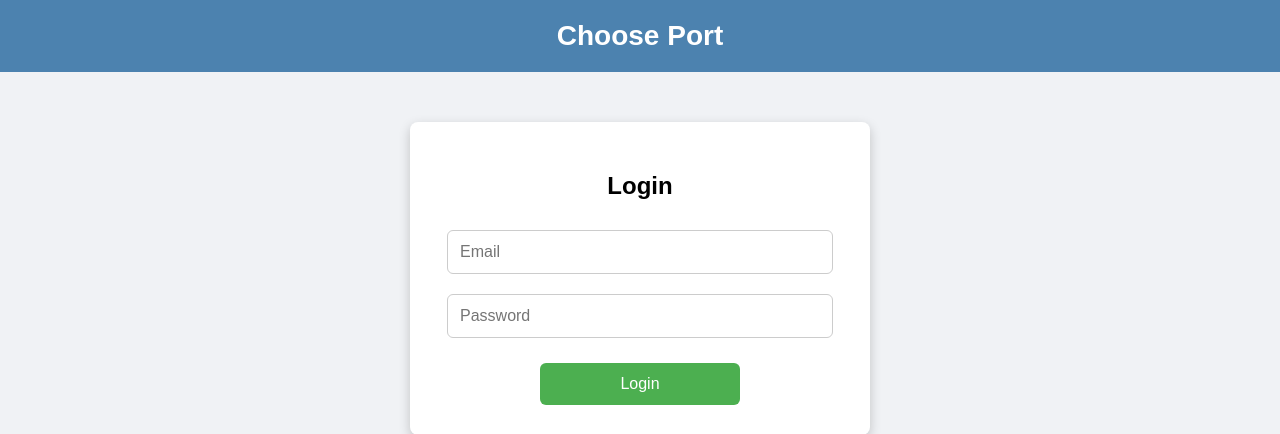
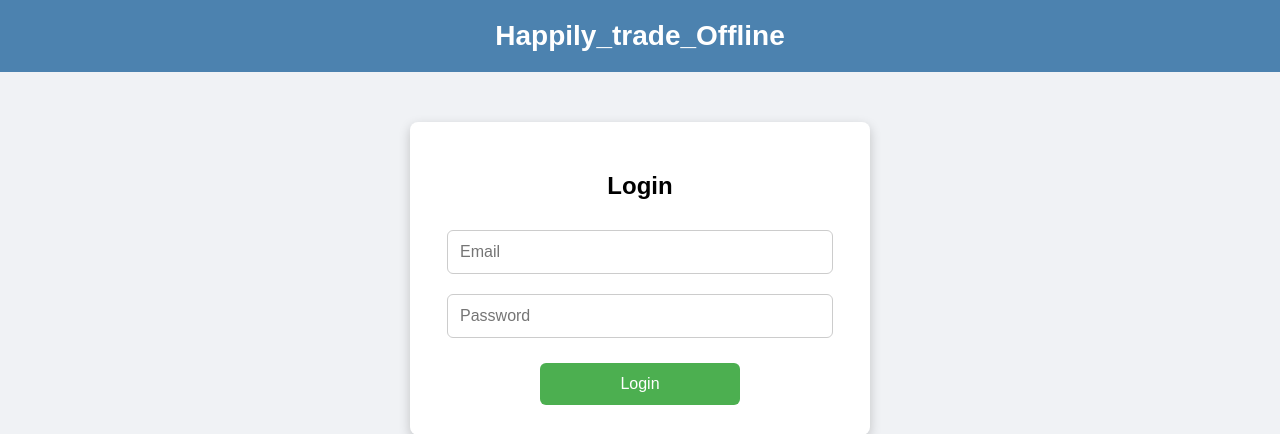
Before and after one commit to Avadhoffline/happly_trade_offline_Portal, a Flask app: page / in a window 1280 px wide. Shown: the top 434 px of the page. Run offline with Flask 3, Linux system fonts and the light colour scheme.

Commit message:
Update login.html

```diff
--- a/templates/login.html
+++ b/templates/login.html
@@ -1,7 +1,7 @@
 <!DOCTYPE html>
 <html>
 <head>
-    <title>Happily_trade_Offline Login</title>
+    <title>Welexo_Offline Login</title>
     <style>
         body { font-family: Arial; background-color: #f0f2f5; margin: 0; padding: 0; }
         .header-box { background-color: #4c82af; color: white; text-align: center; padding: 20px; font-size: 28px; font-weight: bold; }
@@ -14,7 +14,7 @@
     </style>
 </head>
 <body>
-    <div class="header-box">Choose Port</div>
+    <div class="header-box">Happily_trade_Offline</div>
     <div class="login-container">
         <h2>Login</h2>
         {% if error %}
```
